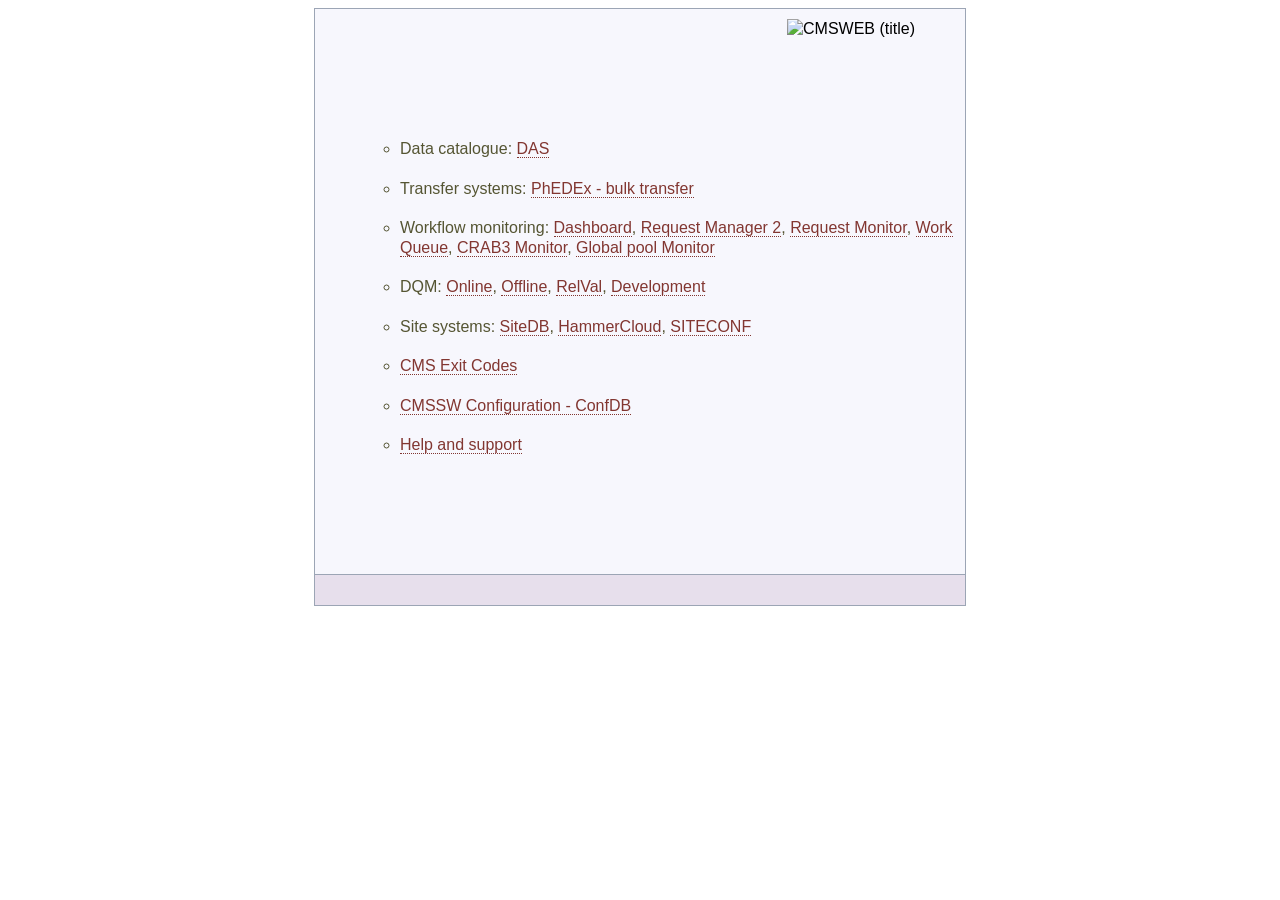
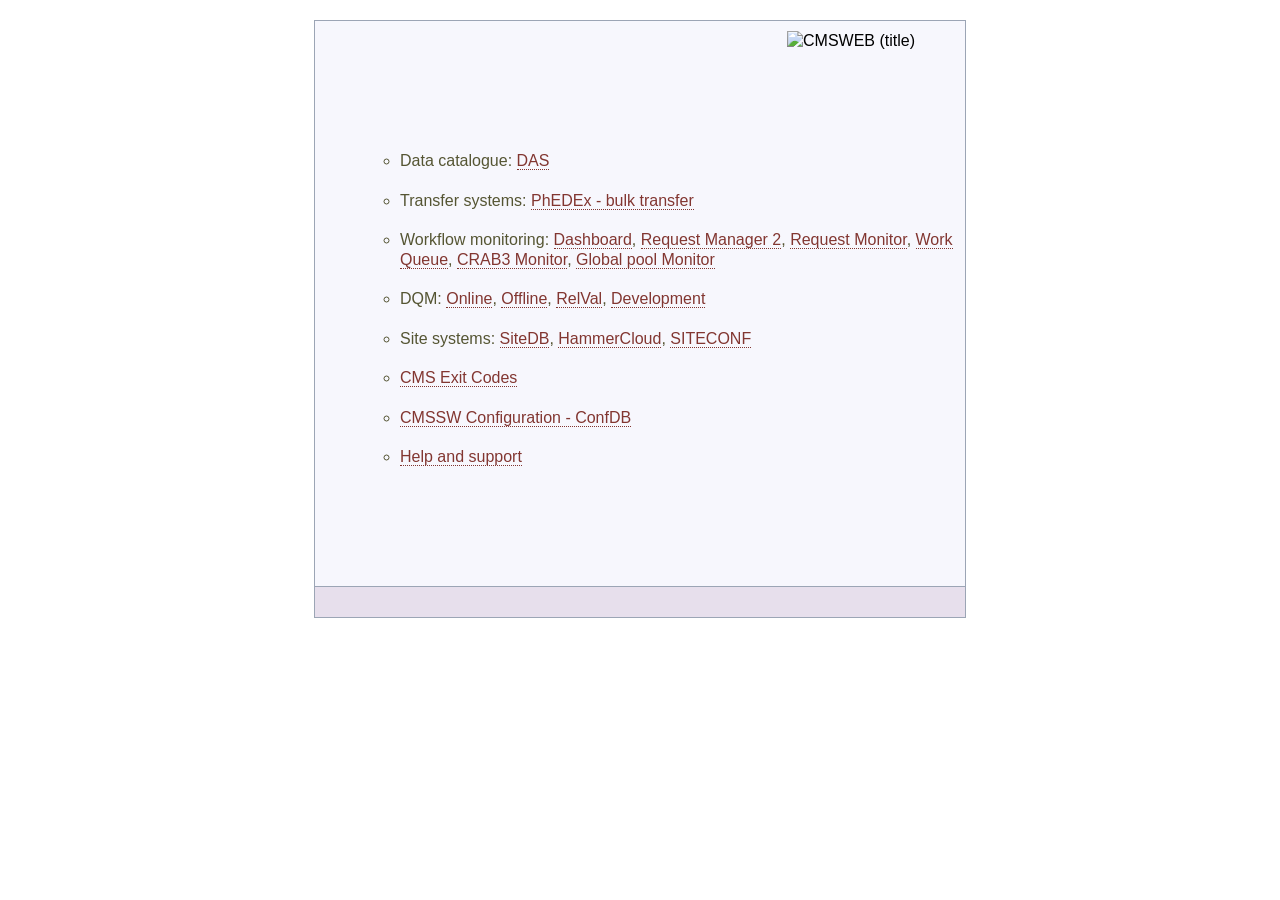

CMSKUBERNETES-377 Update CMSWEB Help and Support page — fix broken links and outdated content

--- a/docker/htdocs/htdocs/css/cmsweb.css
+++ b/docker/htdocs/htdocs/css/cmsweb.css
@@ -38,7 +38,7 @@ p {
 #main {
   padding:10px 0px 150px 50px;
   margin:0 auto;
-  margin-top: 8px;
+  margin-top: 20px;
   margin-bottom:50px;
   width:600px;
   background-color:#f7f7fd;
